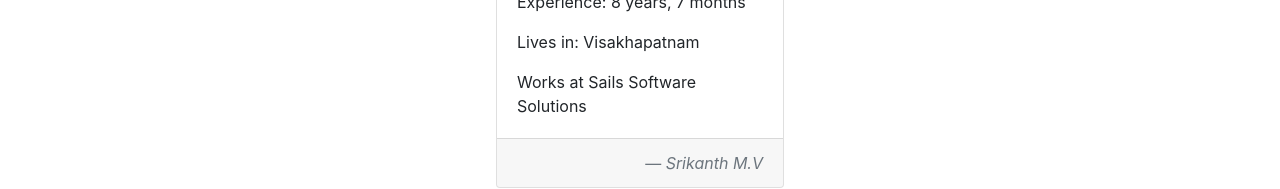
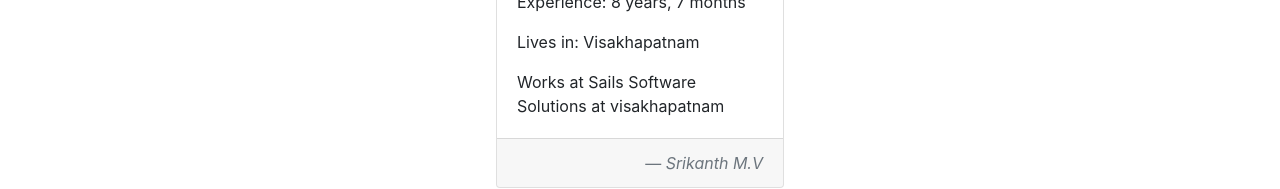
Before and after one commit to srikanthmv/gitdemoproject, an Angular app: page / in a window 1280 px wide. Shown: the part 483-672 px from the top of the page. Built offline with nearby package versions, Linux system fonts and the light colour scheme.

Commit message:
added place in work data

```diff
--- a/src/app/app.component.html
+++ b/src/app/app.component.html
@@ -29,7 +29,7 @@
         <p class="card-text">Expertise on Angular and Python</p>
         <p class="card-text">Experience: 8 years, 7 months</p>
         <p class="card-text">Lives in: Visakhapatnam</p>
-        <p class="card-text">Works at Sails Software Solutions</p>
+        <p class="card-text">Works at Sails Software Solutions at visakhapatnam</p>
       </div>
       <div class="card-footer">
         <blockquote class="blockquote">
```
